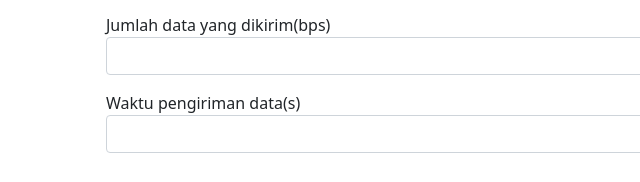
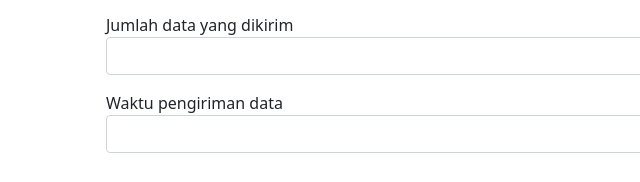
Before and after one commit to yanwarS/parameterQoS, a plain HTML site: page index.html in a window 1280 px wide. Shown: the part 416-598 px from the top of the page, 0-640 px from the left. Drawn offline with nearby package versions, Linux system fonts and the light colour scheme.

Commit message:
Update index.html

```diff
--- a/index.html
+++ b/index.html
@@ -46,11 +46,11 @@
             <img src="Throughput.jpg" alt="">
             <form name="hitungThroughput">
               <div class="mb-3 mt-3">
-                <label>Jumlah data yang dikirim(bps)</label>
+                <label>Jumlah data yang dikirim</label>
                 <input class="form-control" type="number" id="jmlDataBps">
               </div>
               <div class="mb-3">
-                <label>Waktu pengiriman data(s)</label>
+                <label>Waktu pengiriman data</label>
                 <input class="form-control" type="number" id="waktuPengiriman">
               </div>
               <div class="form-check mb-3">
@@ -70,7 +70,7 @@
       <img src="Delay.jpg" alt="">
       <form>
         <div class="mb-3 mt-3">
-          <label>Total Delay (ms)</label>
+          <label>Total Delay</label>
           <input class="form-control" type="number" id="totalDelay">
         </div>
         <div class="mb-3">
```
